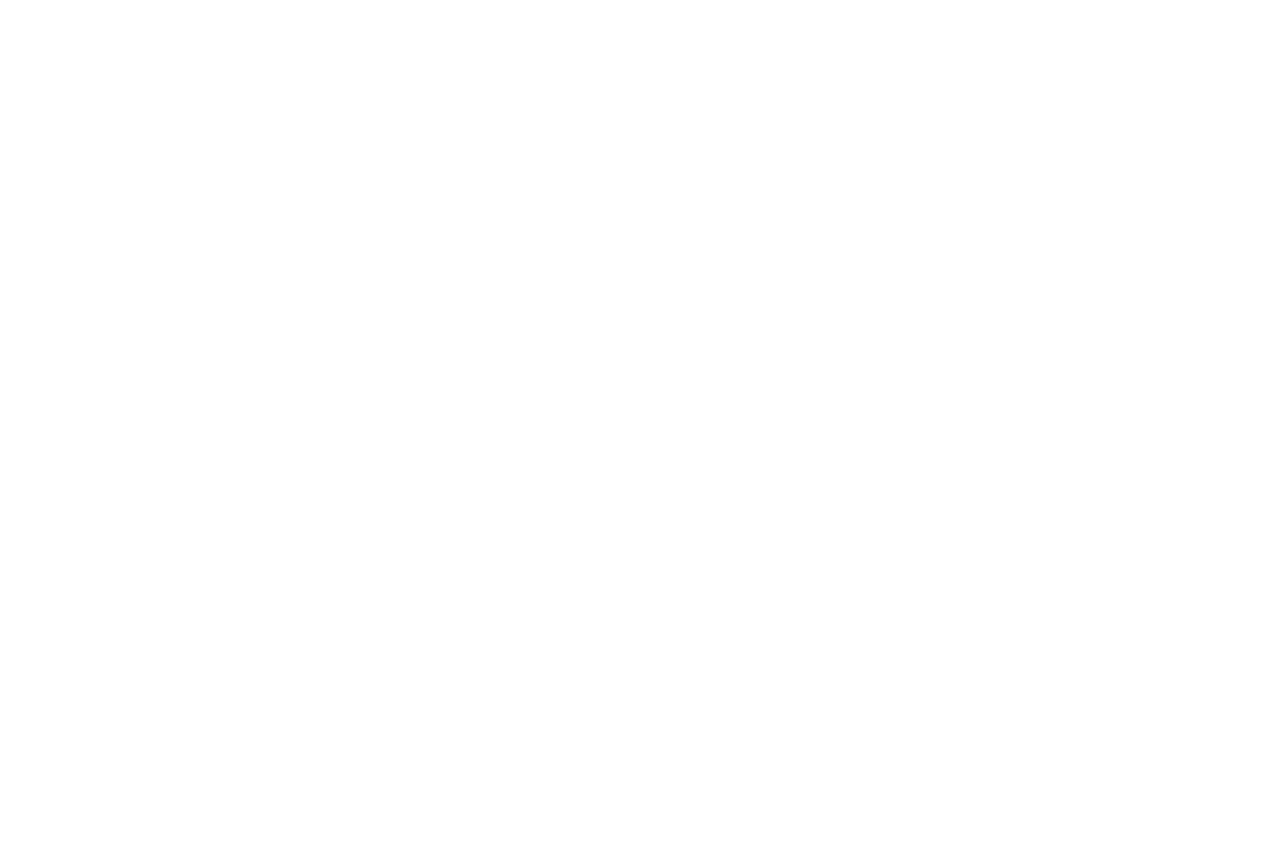
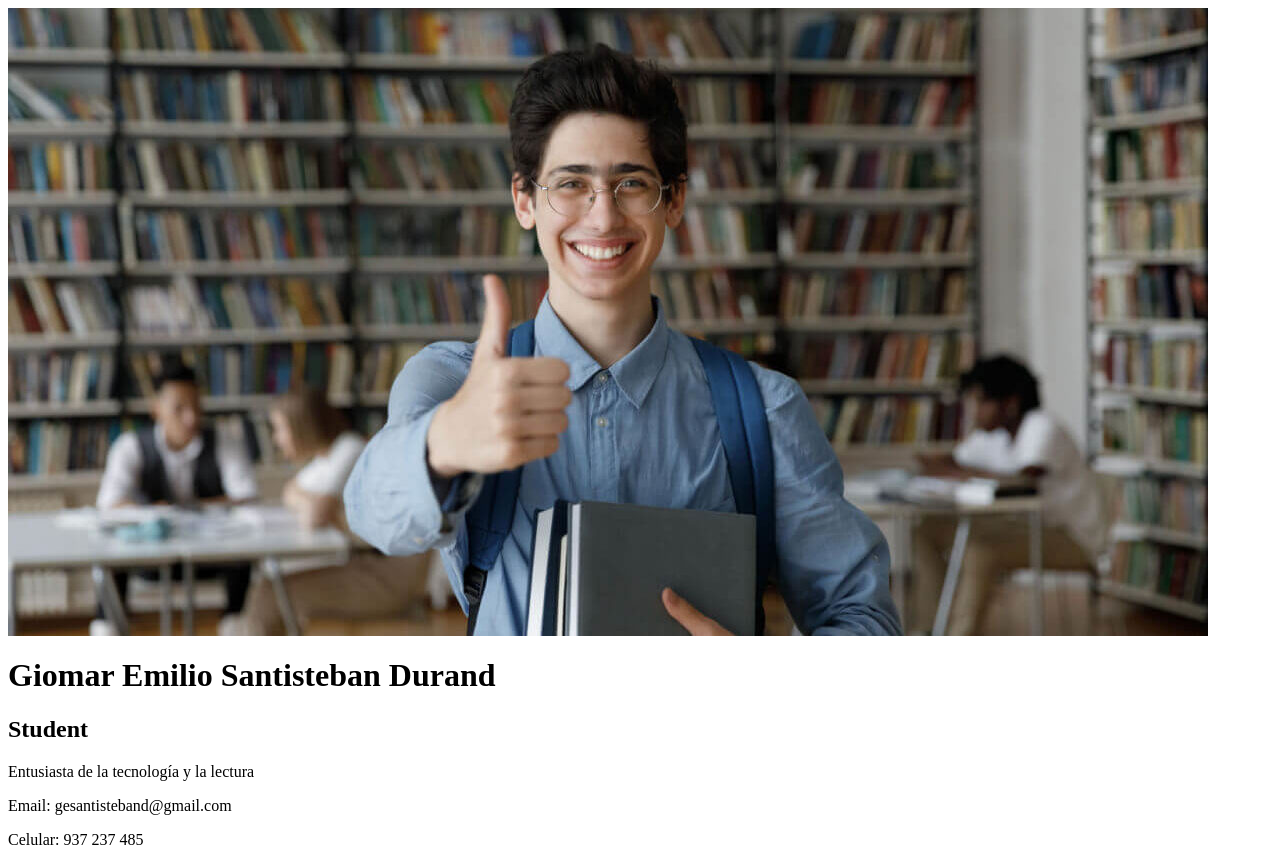
Before and after one commit to gesantisteband/AEW_2025_Santisteban, a plain HTML site: page CSS/01_TarjetaPersonal/index.html in a window 1280 px wide. Before the commit the page ends 800 px from the top, so only its background shows below. Drawn offline with Linux system fonts and the light colour scheme.

Commit message:
He agregado contenido por cada caja contenedor.

```diff
--- a/CSS/01_TarjetaPersonal/index.html
+++ b/CSS/01_TarjetaPersonal/index.html
@@ -1,18 +1,35 @@
 <html>
     <head>
+        <title>Tarjeta Personal</title>
 
     </head>
     <body>
         <!--Tarjeta Personal-->
         <div class="contenedor-tarjeta">
             <!--Imagen de Perfil-->
-             <div id="foto-perfil"></div>
+             <div id="foto-perfil">
+                <img src="image/estudiante.jpg">
+            </div>
             <!--Nombres y Cargo-->
-             <div id="nombre-cargo"></div>
+             <div id="nombre-cargo">
+                <h1>Giomar Emilio Santisteban Durand</h1>
+                <h2>Student</h2>
+             </div>
             <!--Descripción Personal-->
-             <div id="mi descripción"></div>
+             <div id="mi descripción">
+                <p>Entusiasta de la tecnología y la lectura</p>
+             </div>
             <!--Redes Sociales-->
-             <div id="redes-sociales"></div>
+             <div id="redes-sociales">
+                <p>Email: gesantisteband@gmail.com</p>
+                <p>Celular: 937 237 485</p>
+                <p>
+                    <a href="wwww.linkedin.com/in/gesantisteband/"></a>
+                    <a href="www.x.com/gesantisteband"></a>
+                    <a href="www.instagram.com/gesantisteband"></a>
+                    <a href="www.youtube.com/gesantisteband"></a>
+                </p>
+             </div>
         </div>
     </body>
 </html>
```
